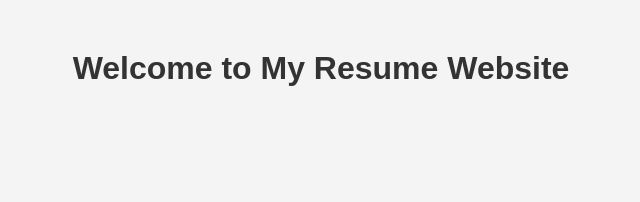
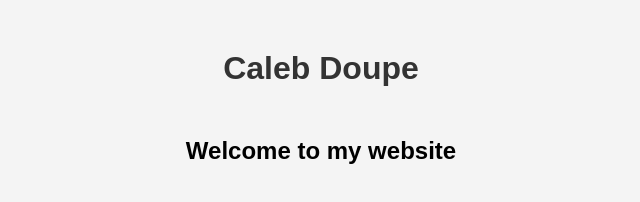
Before and after one commit to CalDoupe/caldoupe-personal-website, a plain HTML site: page index.html in a window 1280 px wide. Shown: the whole page, without its empty margins (319-959 px from the left). Drawn offline with Linux system fonts and the light colour scheme.

Commit message:
added
sd

```diff
--- a/index.html
+++ b/index.html
@@ -8,7 +8,8 @@
     <link rel="stylesheet" href="styles.css">
 </head>
 <body>
-    <h1>Welcome to My Resume Website</h1>
+    <h1>Caleb Doupe</h1>
     <script src="scripts.js"></script>
+    <h2>Welcome to my website</h2>
 </body>
 </html>
--- a/styles.css
+++ b/styles.css
@@ -10,3 +10,9 @@ h1 {
     text-align: center;
     margin-top: 50px;
 }
+
+h2 {
+    color: #000000;
+    text-align: center;
+    margin-top: 50px;
+}
```
